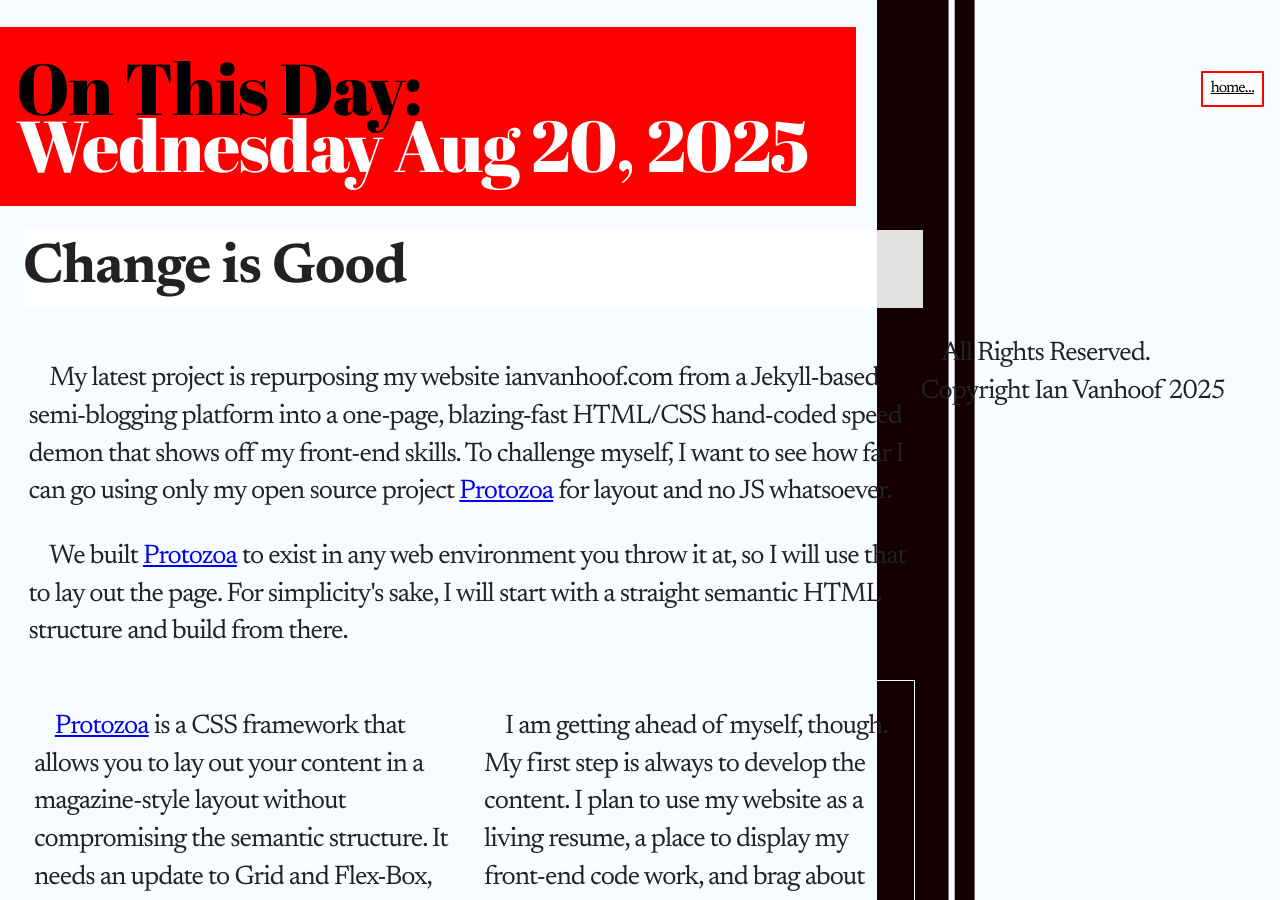
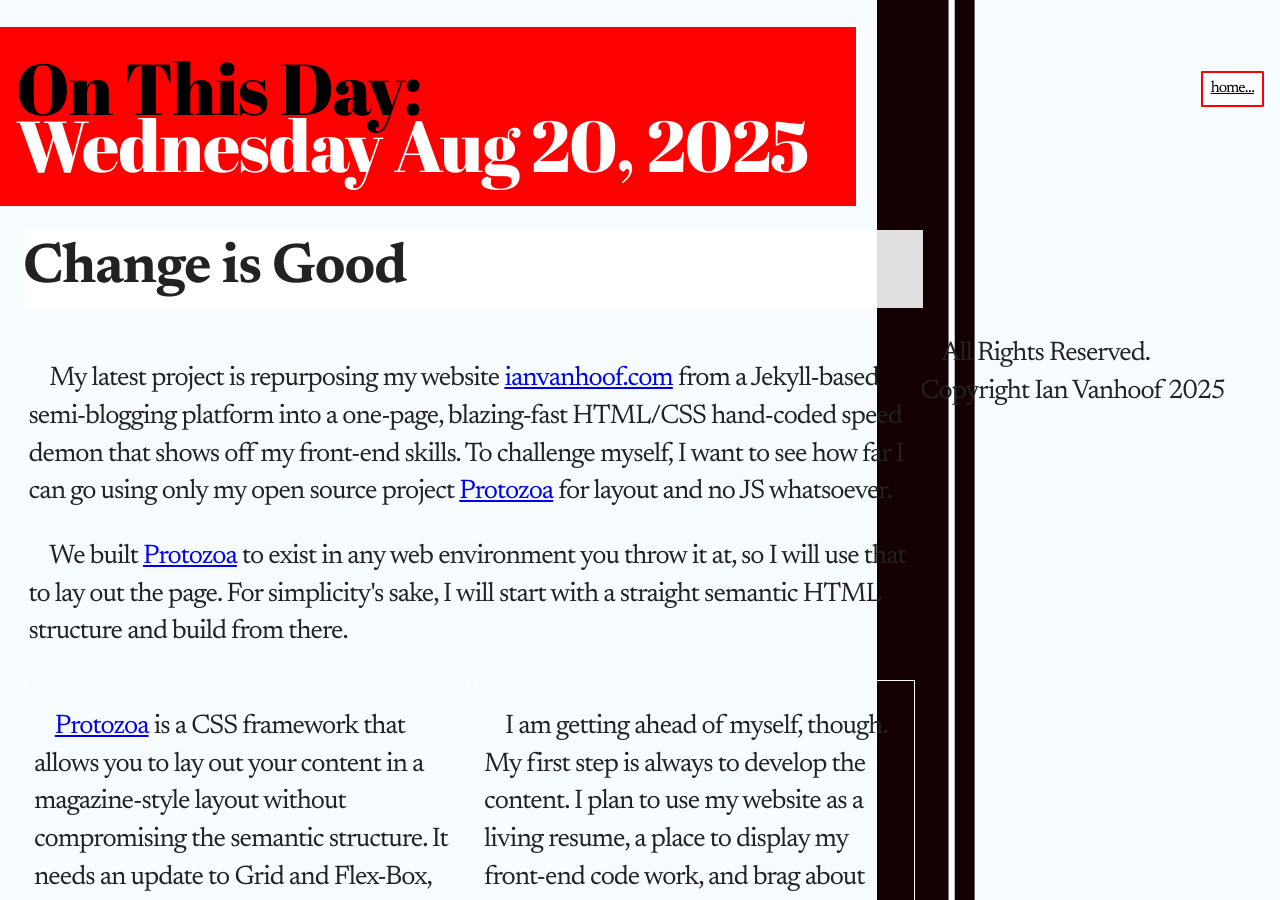
Before and after one commit to ianvanhoof/ianvanhoof.github.io, a Jekyll site: the page built from _posts/2025-08-20-ChangeIsGood.html, in a window 1280 px wide and 900 px high. Built offline with Jekyll 4.4.1, drawn with Linux system fonts in a browser that asks for light colours; some of the changed lines change nothing that is shown.

Commit message:
More links

```diff
--- a/_posts/2025-08-20-ChangeIsGood.html
+++ b/_posts/2025-08-20-ChangeIsGood.html
@@ -7,7 +7,7 @@ layout: post
 </h1>
 <section class="cel-100">
     <p>
-        My latest project is repurposing my website ianvanhoof.com from a Jekyll-based semi-blogging platform into a one-page, blazing-fast HTML/CSS hand-coded speed demon that shows off my front-end skills.
+        My latest project is repurposing my website <a href="https://ianvanhoof.com/" target="_blank" rel="noopener noreferer">ianvanhoof.com</a> from a Jekyll-based semi-blogging platform into a one-page, blazing-fast HTML/CSS hand-coded speed demon that shows off my front-end skills.
 To challenge myself, I want to see how far I can go using only my open source project <a href="https://github.com/fscjCEL/protozoa" target="_blank" rel="noopener noreferer">Protozoa</a> for layout and no JS whatsoever.
     </p>
     <p>
```
